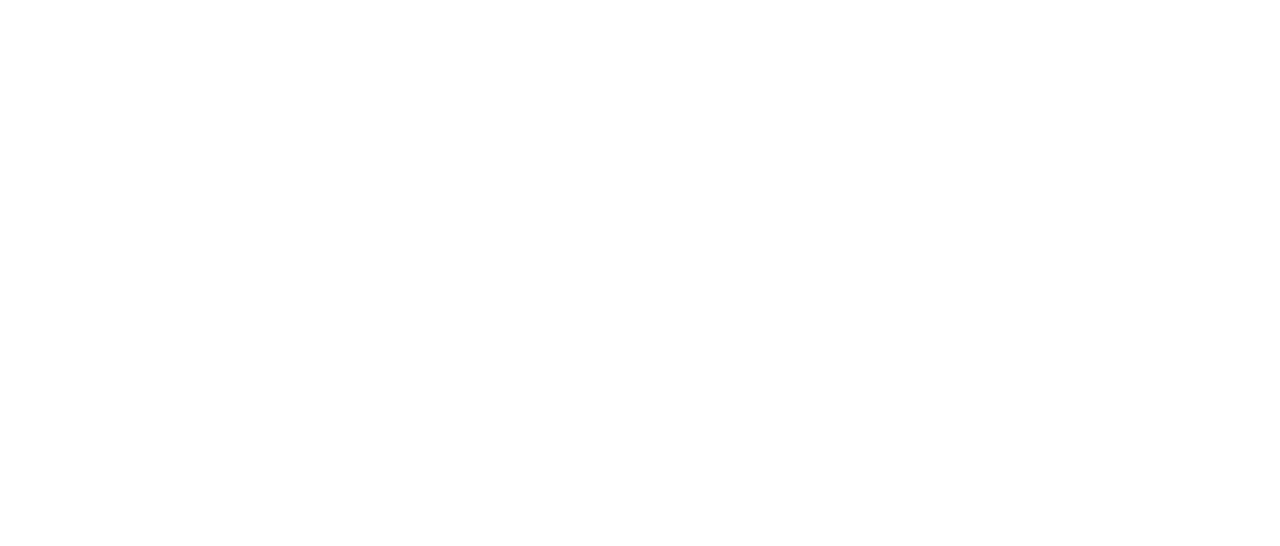
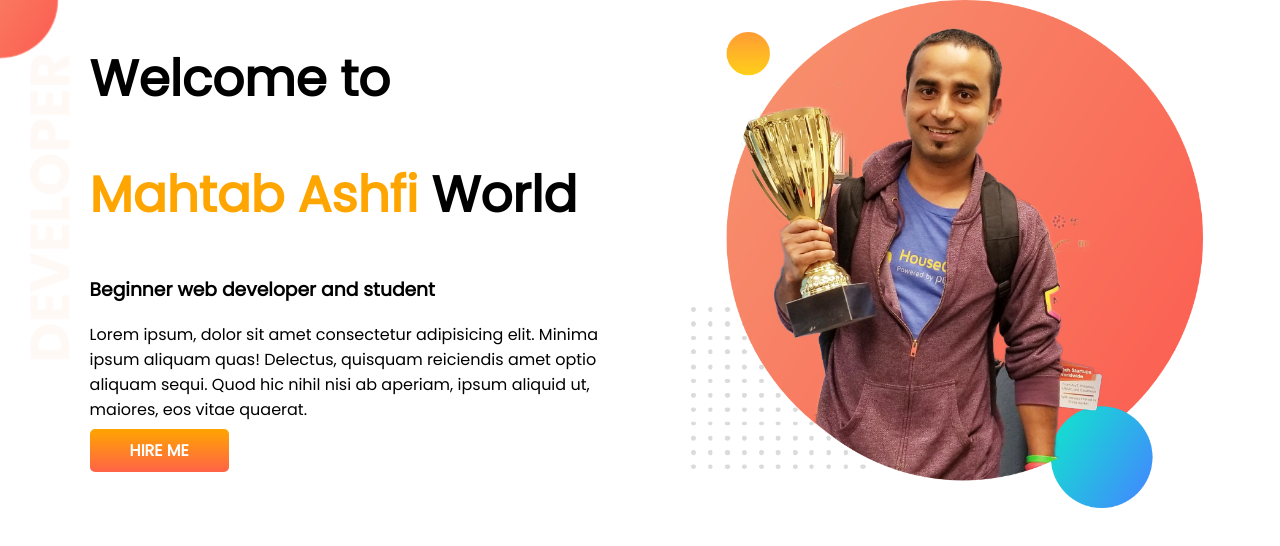
Before and after one commit to MahtabAshfi/developer-portfolio, a plain HTML site: page index.html in a window 1280 px wide. Drawn offline with Linux system fonts and the light colour scheme.

Commit message:
first-commit

```diff
--- a/index.html
+++ b/index.html
@@ -5,9 +5,23 @@
     <meta http-equiv="X-UA-Compatible" content="IE=edge">
     <meta name="viewport" content="width=device-width, initial-scale=1.0">
     <title>Ashfi's Portfolio</title>
+    <link rel="preconnect" href="https://fonts.googleapis.com">
+    <link rel="preconnect" href="https://fonts.gstatic.com" crossorigin>
+    <link href="https://fonts.googleapis.com/css2?family=Poppins&display=swap" rel="stylesheet">
     <link rel="stylesheet" href="style.css">
 </head>
 <body>
-
+    <section class="first-section">
+        <div class="half-width">
+            <h1>Welcome to</h1>
+            <h1><span>Mahtab Ashfi</span> World</h1>
+            <h3>Beginner web developer and student</h3>
+            <p>Lorem ipsum, dolor sit amet consectetur adipisicing elit. Minima ipsum aliquam quas! Delectus, quisquam reiciendis amet optio aliquam sequi. Quod hic nihil nisi ab aperiam, ipsum aliquid ut, maiores, eos vitae quaerat.</p>
+            <a class="button" target="_blank" href="https://www.linkedin.com/in/mahtab-ashfi-06b463244/"> HIRE ME</a>
+        </div>
+        <div class="half-width">
+            <img src="images/jhankar.png" alt="Jhankar Vai">
+        </div>
+    </section>
 </body>
 </html>
--- a/style.css
+++ b/style.css
@@ -0,0 +1,37 @@
+body{
+    font-family: 'Poppins', sans-serif;
+    margin: 0;
+}
+
+h1{
+    font-size: 50px;
+}
+
+h1 span{
+    color:orange;
+}
+
+.button{
+    text-decoration: none;
+    background: linear-gradient( orange, tomato);
+    border-radius: 5px;
+    padding: 10px 40px;
+    color:white;
+    font-weight: 700;
+}
+.first-section{
+    display: flex;
+    background-image: url(images/top-banner.png);
+    background-repeat: no-repeat;
+}
+
+.half-width{
+    width: 40%;
+    float: left;
+    padding-left: 2%;
+    margin-left: 5%;
+}
+
+.half-width img{
+    width: 100%;
+}
```
Also changed, not shown: images/dream-bg.png (added), images/exp-bg.png (added), images/jhankar.png (added), images/jhankar2.png (added), images/my-bg.png (added), images/my-bg2.png (added), images/photo_2022-07-04_15-06-31.jpg (added), images/photo_2022-07-04_15-06-51.jpg (added), images/top-banner.png (added), 7 other files.
